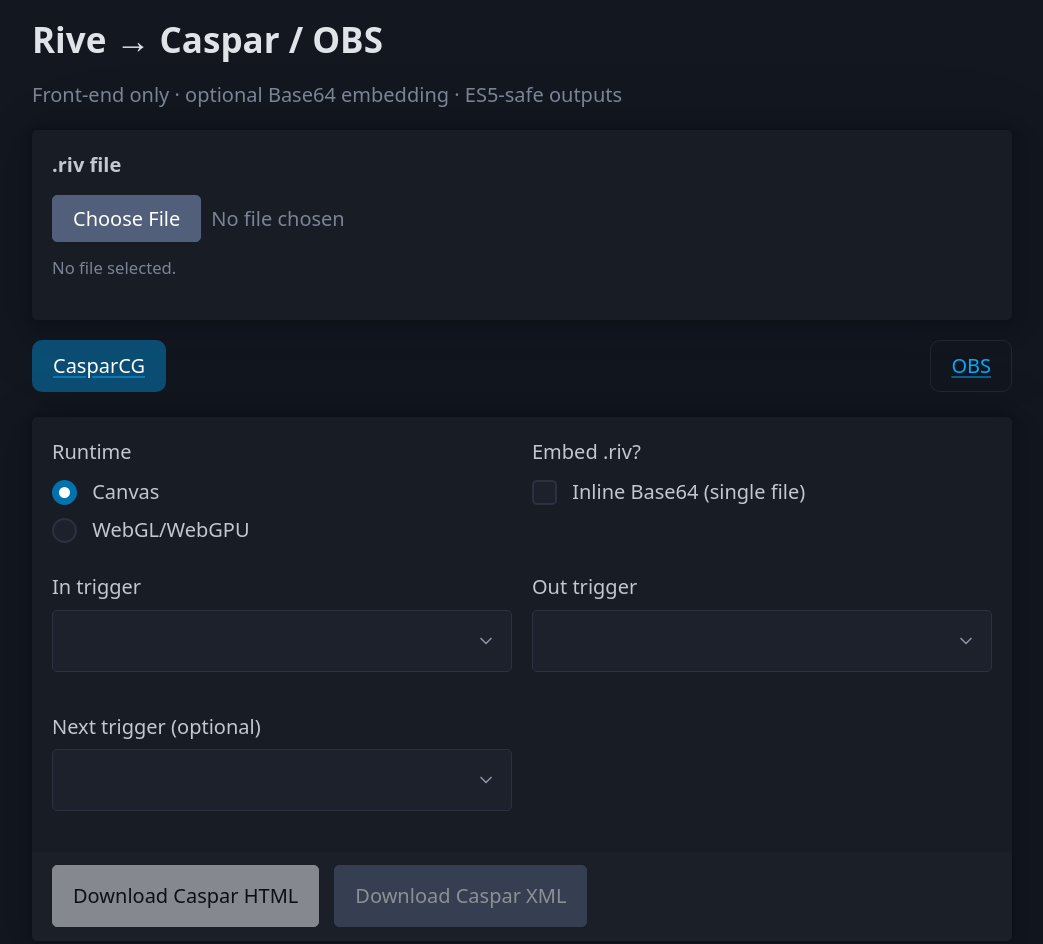
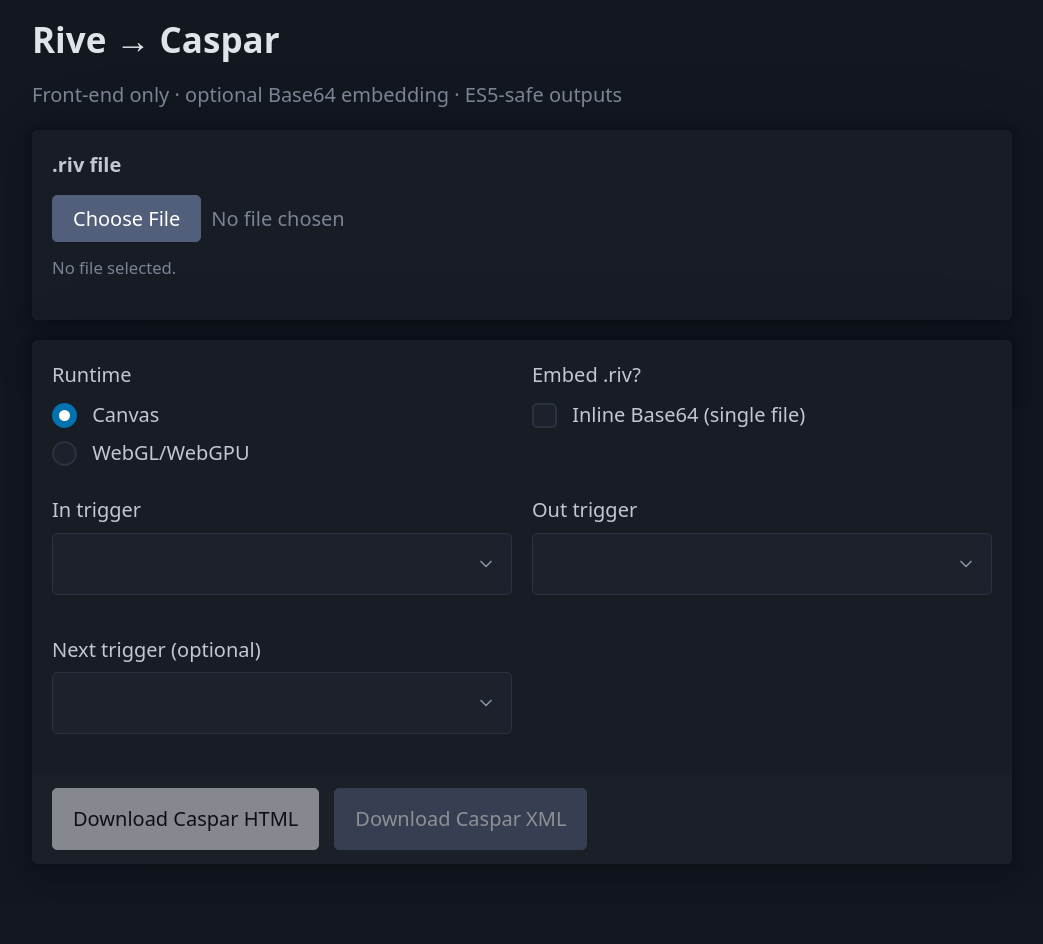
Before and after one commit to awils27/rive-HTML-graphics, a plain HTML site: page index.html in a window 1280 px wide. Shown: the whole page, without its empty margins (118-1161 px from the left). After the commit the page ends 904 px from the top, so only its background shows below. Drawn offline with nearby package versions, Linux system fonts and the light colour scheme; a script that the page names is missing.

Commit message:
Drop OBS from front end

```diff
--- a/index.html
+++ b/index.html
@@ -21,7 +21,7 @@
 </head>
 <body>
 <main class="container">
-  <h2>Rive → Caspar / OBS</h2>
+  <h2>Rive → Caspar</h2>
   <p class="muted">Front-end only · optional Base64 embedding · ES5-safe outputs</p>
 
   <article>
@@ -51,11 +51,6 @@
       <p id="vmEmpty" class="muted" style="display:none">No View Model properties.</p>
     </details>
   </article>
-
-  <nav class="tabs" role="tablist">
-    <a href="#caspar" id="tabCaspar" role="tab" aria-selected="true">CasparCG</a>
-    <a href="#obs"    id="tabObs"    role="tab">OBS</a>
-  </nav>
 
   <!-- Caspar -->
   <section id="caspar" role="tabpanel" aria-labelledby="tabCaspar">
```
